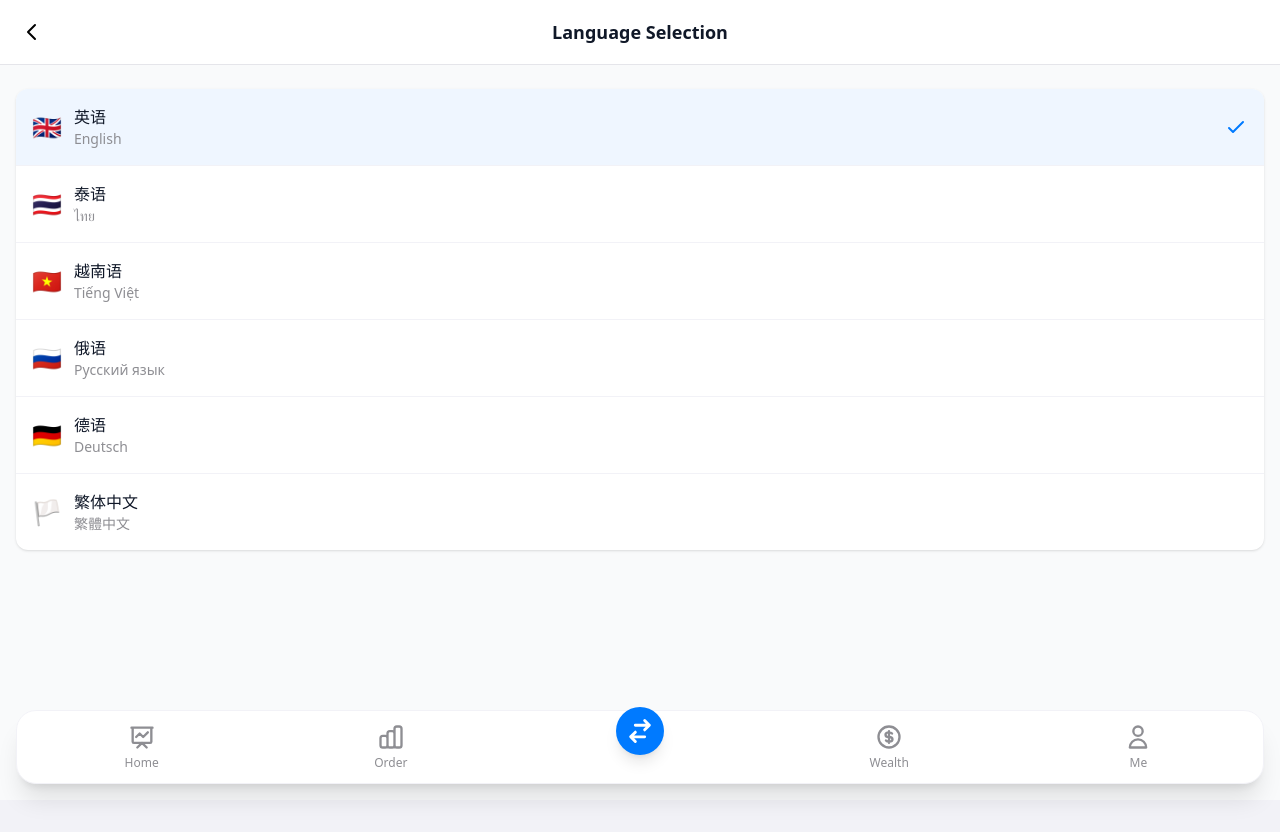
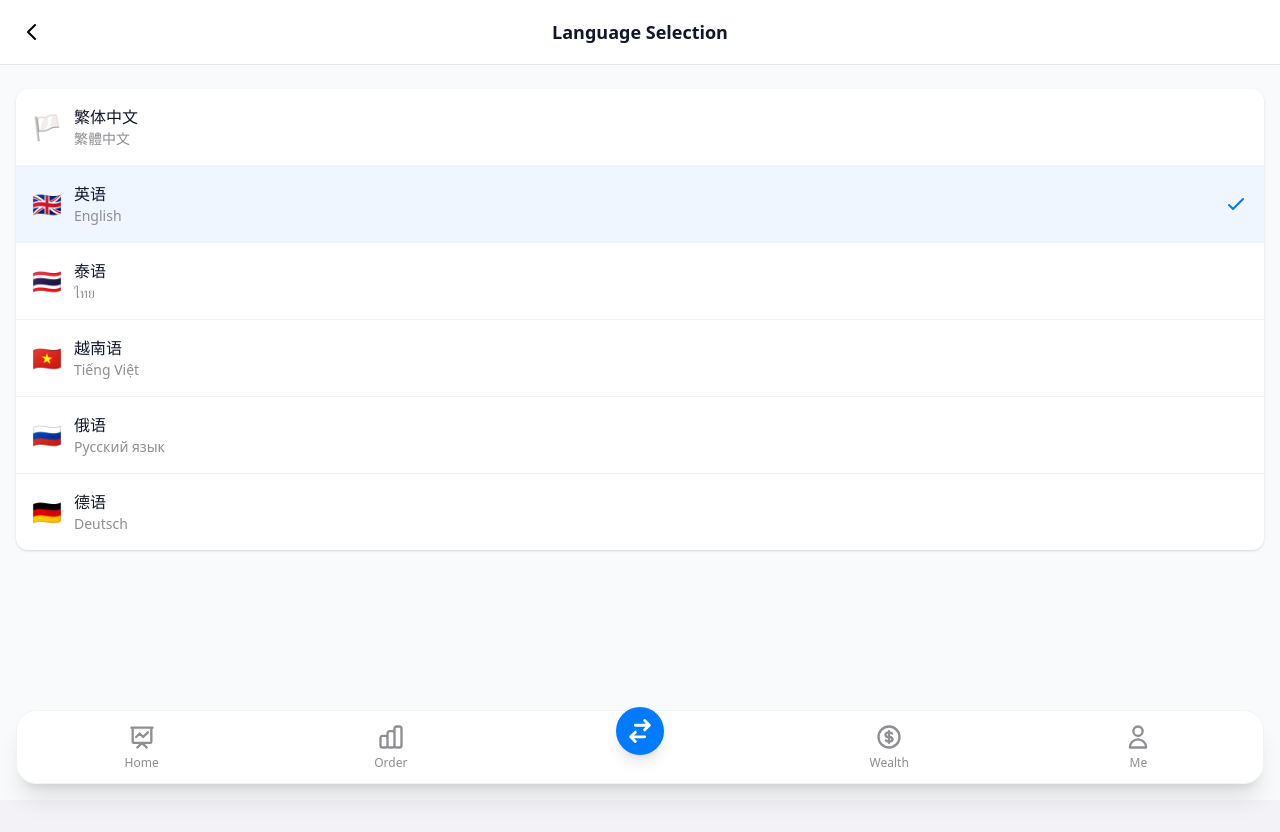
Before and after one commit to lianggang405-bit/st7-trading-platform, a Next.js app: page /en/language in a window 1280 px wide. Shown: the top 832 px of the page. Built offline with nearby package versions, Linux system fonts and the light colour scheme.

Commit message:
fix: 调整语言菜单顺序为0繁体、1英语、2泰语、3越南语、4俄语、5德语

```diff
--- a/src/config/languages.ts
+++ b/src/config/languages.ts
@@ -9,6 +9,12 @@ export interface Language {
 }
 
 export const languages: Language[] = [
+  {
+    code: 'zh-TW',
+    name: '繁体中文',
+    nativeName: '繁體中文',
+    flag: '🏳️', // 使用更兼容的旗帜作为备用
+  },
   {
     code: 'en',
     name: '英语',
@@ -39,10 +45,4 @@ export const languages: Language[] = [
     nativeName: 'Deutsch',
     flag: '🇩🇪',
   },
-  {
-    code: 'zh-TW',
-    name: '繁体中文',
-    nativeName: '繁體中文',
-    flag: '🏳️', // 使用更兼容的旗帜作为备用
-  },
 ];
--- a/src/i18n.ts
+++ b/src/i18n.ts
@@ -2,28 +2,28 @@ import { getRequestConfig } from 'next-intl/server';
 import { notFound } from 'next/navigation';
 import { headers } from 'next/headers';
 
-export const locales = ['en', 'th', 'vi', 'ru', 'de', 'zh-TW'] as const;
+export const locales = ['zh-TW', 'en', 'th', 'vi', 'ru', 'de'] as const;
 export type Locale = (typeof locales)[number];
 
-export const defaultLocale: Locale = 'en';
+export const defaultLocale: Locale = 'zh-TW';
 
 // 静态导入所有messages文件 - 按 locales 相同顺序导入
+import zhTWMessages from './messages/zh-TW.json';
 import enMessages from './messages/en.json';
 import thMessages from './messages/th.json';
 import viMessages from './messages/vi.json';
 import ruMessages from './messages/ru.json';
 import deMessages from './messages/de.json';
-import zhTWMessages from './messages/zh-TW.json';
 
 // 创建messages映射 - 按照import顺序创建
-// en, th, vi, ru, de, zh-TW
+// 0:zh-TW, 1:en, 2:th, 3:vi, 4:ru, 5:de
 const messagesMap: Record<Locale, any> = {
+  'zh-TW': zhTWMessages,
   'en': enMessages,
   'th': thMessages,
   'vi': viMessages,
   'ru': ruMessages,
   'de': deMessages,
-  'zh-TW': zhTWMessages,
 };
 
 // 调试：验证映射关系
```
